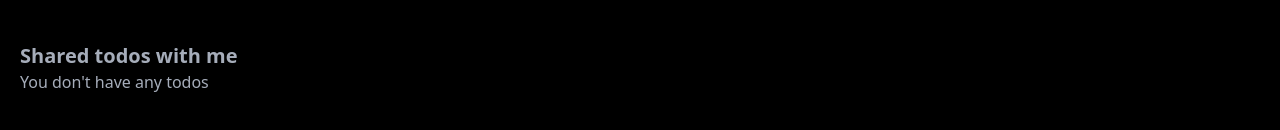
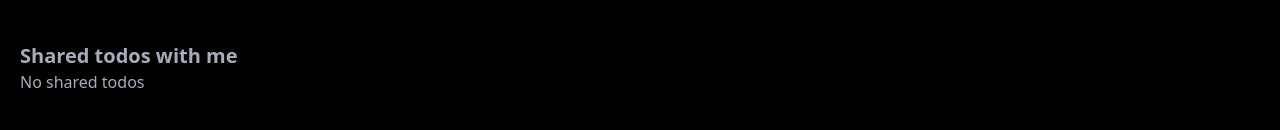
Before and after one commit to ethantaylan/organizely, a React (Vite) app: page /tasks in a window 1280 px wide. Shown: the part 238-368 px from the top of the page. Built offline with nearby package versions, Linux system fonts and the light colour scheme.

Commit message:
fix: minor bugs

```diff
--- a/src/pages/tasks.tsx
+++ b/src/pages/tasks.tsx
@@ -194,7 +194,7 @@ export const Tasks: React.FC = () => {
       <div className="mt-5">
         <div className="flex mt-10 items-end justify-between">
           <p>
-            <span className="text-secondary font-bold ms-1">
+            <span className="text-secondary font-bold me-1">
               {user?.given_name || user?.nickname}
             </span>
             {todos.length === 0 ? (
@@ -234,7 +234,7 @@ export const Tasks: React.FC = () => {
           {sharedTodos.length === 0 && (
             <div className="my-20">
               <p className="text-xl font-bold">Shared todos with me</p>
-              <p>You don't have any todos</p>
+              <p>No shared todos</p>
             </div>
           )}
         </p>
```
